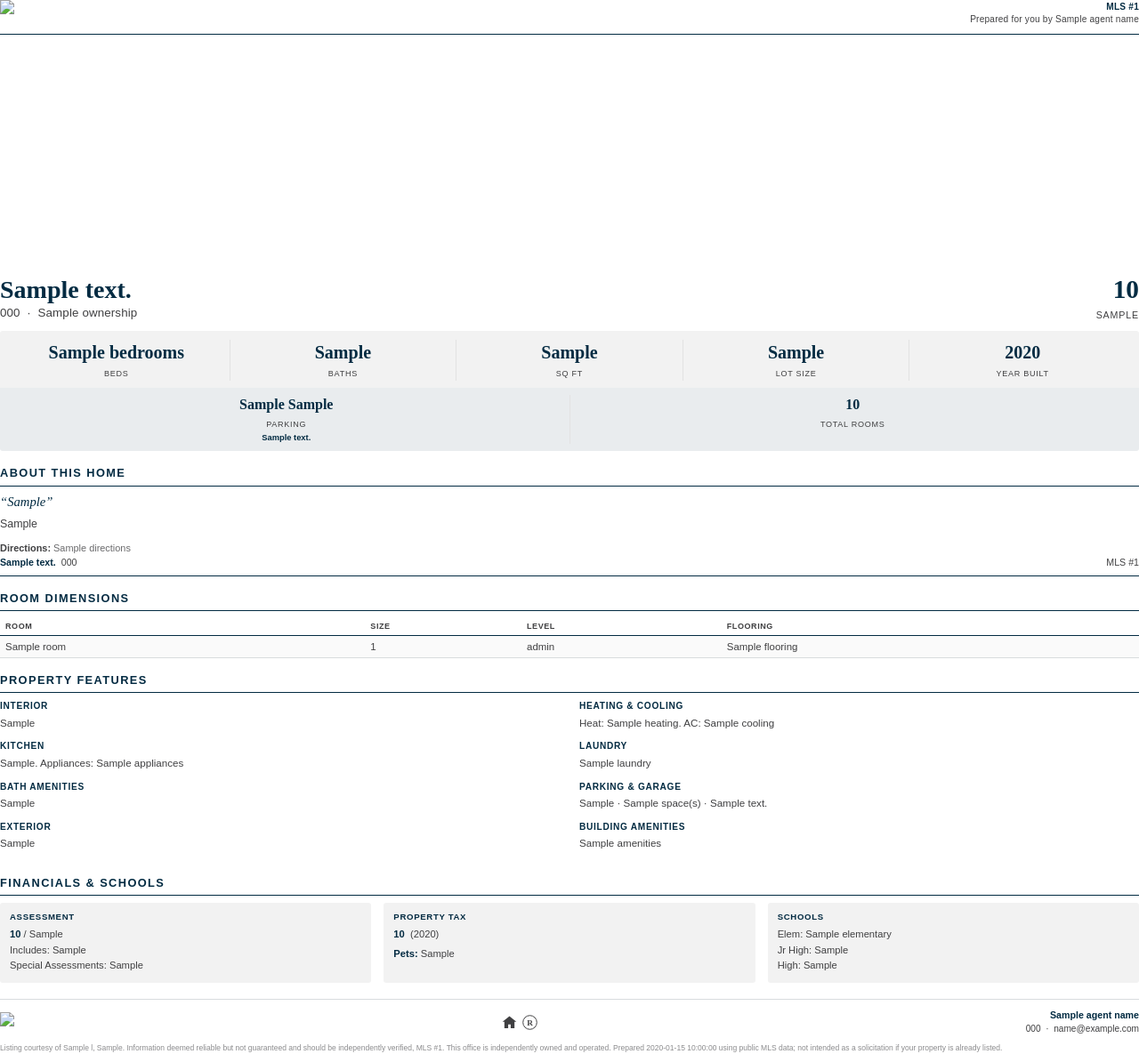
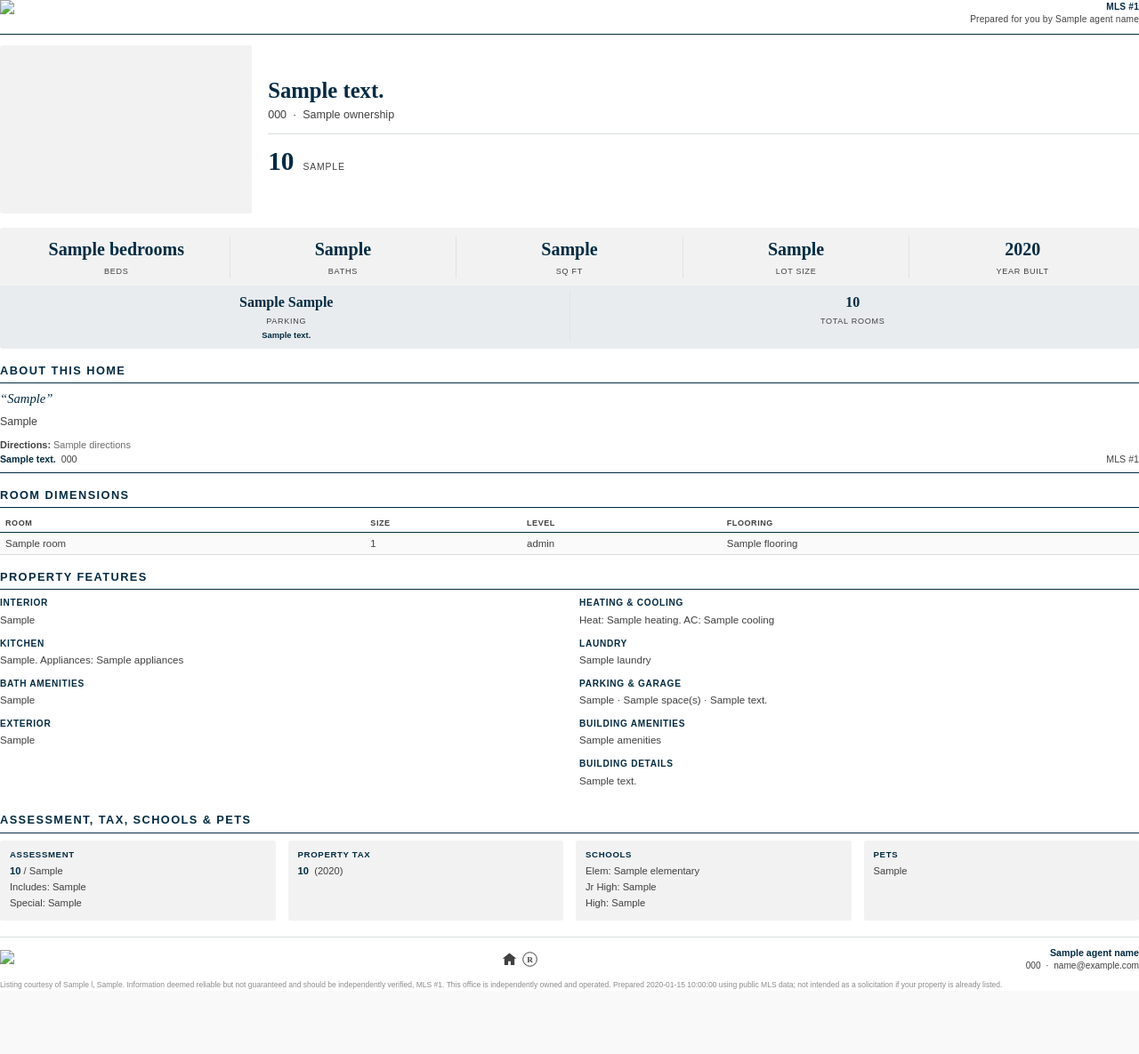
Before and after one commit to brianelmorehomes/jlg-listing-flyer, a Flask app: template templates/flyer.html in a window 1280 px wide. Shown: the whole page at 89% size. After the commit the page ends 1112 px from the top, so only its background shows below. Run offline with Flask 3, Linux system fonts and the light colour scheme; the template is opened without the code that fills it: most values are stand-ins (such as "Sample title", 1, 10 or a date in 2020).

Commit message:
Redesign hero header, split pets card, add building details

```diff
--- a/render.py
+++ b/render.py
@@ -78,6 +78,31 @@ def parking_note(listing):
     return ""
 
 
+def building_details_display(listing):
+    """Building-level facts (unit count, stories, which floor this unit is
+    on) matter most for condos/co-ops so buyers know the scale of the
+    building and where in it this particular unit sits."""
+    parts = []
+    if listing.total_units:
+        parts.append(f"{listing.total_units} Units")
+    if listing.total_stories:
+        parts.append(f"{listing.total_stories} Stories")
+    if listing.unit_floor_level:
+        parts.append(f"Unit on Floor {listing.unit_floor_level}")
+    return " · ".join(parts)
+
+
+def pets_display(listing):
+    """Pet policy plus, when the MLS sheet specifies one, the max pet
+    weight -- an easy detail to bury but one pet-owning buyers care about."""
+    base = (listing.pets_allowed or "").strip()
+    if not base:
+        return ""
+    if listing.max_pet_weight:
+        return f"{base} (max {listing.max_pet_weight} lbs)"
+    return base
+
+
 def render_flyer(
     listing,
     output_path,
@@ -115,6 +140,8 @@ def render_flyer(
         sqft_display=listing.approx_sf or "TBD",
         lot_size_display=lot_size_display(listing),
         parking_note=parking_note(listing),
+        building_details=building_details_display(listing),
+        pets_display=pets_display(listing),
         prepared_date=datetime.date.today().strftime("%B %-d, %Y"),
     )
 
--- a/templates/flyer.html
+++ b/templates/flyer.html
@@ -70,64 +70,76 @@ h1, h2, h3 { margin: 0; padding: 0; }
 }
 .masthead .meta .mls { font-weight: 600; color: var(--broker-blue); }
 
-/* ---------- Hero photo ---------- */
-.hero-wrap { position: relative; margin-bottom: 14px; }
+/* ---------- Hero: photo (right-sized to source resolution) + info ------- */
+.hero-row {
+  display: flex;
+  gap: 18px;
+  margin-bottom: 16px;
+}
+.hero-photo-box {
+  position: relative;
+  flex: 0 0 2.95in;
+  width: 2.95in;
+}
 .hero-photo {
-  width: 100%;
-  height: 2.5in;
+  width: 2.95in;
+  height: 1.97in;
   background-repeat: no-repeat;
   background-position: center center;
   background-size: cover;
   display: block;
   border-radius: 3px;
+  background-color: var(--slate);
 }
 .status-badge {
   position: absolute;
-  top: 12px;
-  left: 12px;
+  top: 10px;
+  left: 10px;
   background: var(--broker-blue);
   color: white;
   font-family: 'Work Sans', sans-serif;
   font-weight: 700;
-  font-size: 8.6pt;
-  letter-spacing: 0.09em;
-  padding: 5px 12px;
+  font-size: 7.8pt;
+  letter-spacing: 0.08em;
+  padding: 4px 10px;
   border-radius: 2px;
   text-transform: uppercase;
 }
-
-/* ---------- Address / price block ---------- */
-.address-block {
+.hero-info {
+  flex: 1;
+  min-width: 0;
   display: flex;
-  justify-content: space-between;
-  align-items: flex-end;
-  margin-bottom: 10px;
+  flex-direction: column;
+  justify-content: center;
 }
-.address-block .addr h1 {
-  font-size: 21pt;
+.hero-info h1 {
+  font-size: 18.5pt;
   font-weight: 700;
   color: var(--broker-blue);
-  line-height: 1.12;
+  line-height: 1.16;
+  font-family: 'Playfair Display', serif;
 }
-.address-block .addr .city {
-  font-size: 10pt;
+.hero-info .city {
+  font-size: 9.4pt;
   color: var(--granite);
-  margin-top: 2px;
-  letter-spacing: 0.01em;
+  margin-top: 4px;
 }
-.address-block .price {
-  text-align: right;
-  white-space: nowrap;
-  padding-left: 14px;
+.hero-info .price-row {
+  display: flex;
+  align-items: baseline;
+  gap: 10px;
+  border-top: 1pt solid var(--hairline);
+  margin-top: 12px;
+  padding-top: 10px;
 }
-.address-block .price .amt {
+.hero-info .amt {
   font-size: 22pt;
   font-weight: 700;
   color: var(--broker-blue);
   font-family: 'Playfair Display', serif;
 }
-.address-block .price .type {
-  font-size: 8pt;
+.hero-info .type {
+  font-size: 7.8pt;
   color: var(--granite);
   text-transform: uppercase;
   letter-spacing: 0.08em;
@@ -325,21 +337,20 @@ table.rooms tr:nth-child(even) td { background: #fafafa; }
   </div>
 </div>
 
-<div class="hero-wrap">
+<div class="hero-row">
+  <div class="hero-photo-box">
     {% if photo_path %}
     <div class="hero-photo" style="background-image: url('file://{{ photo_path }}');"></div>
     {% endif %}
     {% if l.status %}<div class="status-badge">{{ status_label }}</div>{% endif %}
   </div>
-
-<div class="address-block">
-  <div class="addr">
+  <div class="hero-info">
     <h1 class="serif">{{ l.street_address }}</h1>
     <div class="city">{{ l.city_state_zip }}{% if l.ownership %} &nbsp;&middot;&nbsp; {{ l.ownership }}{% endif %}</div>
-  </div>
-  <div class="price">
+    <div class="price-row">
       <div class="amt">{{ l.list_price }}</div>
       <div class="type">{{ friendly_type }}</div>
+    </div>
   </div>
 </div>
 
@@ -404,27 +415,31 @@ table.rooms tr:nth-child(even) td { background: #fafafa; }
       {% if l.laundry %}<div class="feature-group"><div class="g-title">Laundry</div><div class="g-body">{{ l.laundry }}</div></div>{% endif %}
       {% if l.parking_type %}<div class="feature-group"><div class="g-title">Parking &amp; Garage</div><div class="g-body">{{ l.parking_type }}{% if l.parking_spaces %} &middot; {{ l.parking_spaces }} space(s){% endif %}{% if l.garage_details %} &middot; {{ l.garage_details }}{% endif %}</div></div>{% endif %}
       {% if l.amenities %}<div class="feature-group"><div class="g-title">Building Amenities</div><div class="g-body">{{ l.amenities }}</div></div>{% endif %}
+      {% if building_details %}<div class="feature-group"><div class="g-title">Building Details</div><div class="g-body">{{ building_details }}</div></div>{% endif %}
     </div>
   </div>
 
-  <div class="section-title">Financials &amp; Schools</div>
+  <div class="section-title">Assessment, Tax, Schools &amp; Pets</div>
   <div class="card-row">
     <div class="card">
       <div class="c-title">Assessment</div>
       {% if l.assessment_amount %}<div class="c-line"><b>{{ l.assessment_amount }}</b> / {{ l.assessment_frequency or 'mo' }}</div>{% endif %}
       {% if l.assessment_includes %}<div class="c-line">Includes: {{ l.assessment_includes }}</div>{% endif %}
-      {% if l.special_assessments %}<div class="c-line">Special Assessments: {{ l.special_assessments }}</div>{% endif %}
+      {% if l.special_assessments %}<div class="c-line">Special: {{ l.special_assessments }}</div>{% endif %}
     </div>
     <div class="card">
       <div class="c-title">Property Tax</div>
       {% if l.tax_amount %}<div class="c-line"><b>{{ l.tax_amount }}</b>{% if l.tax_year %} &nbsp;({{ l.tax_year }}){% endif %}</div>{% endif %}
-      {% if l.pets_allowed %}<div class="c-line" style="margin-top:6px;"><b>Pets:</b> {{ l.pets_allowed }}</div>{% endif %}
     </div>
     <div class="card">
       <div class="c-title">Schools</div>
       {% if l.elementary %}<div class="c-line">Elem: {{ l.elementary }}</div>{% endif %}
       {% if l.junior_high %}<div class="c-line">Jr High: {{ l.junior_high }}</div>{% endif %}
       {% if l.high_school %}<div class="c-line">High: {{ l.high_school }}</div>{% endif %}
+    </div>
+    <div class="card">
+      <div class="c-title">Pets</div>
+      {% if pets_display %}<div class="c-line">{{ pets_display }}</div>{% else %}<div class="c-line">&mdash;</div>{% endif %}
     </div>
   </div>
 
```
Also changed, not shown: parser.py (+20 -0 lines). Lines whose indentation alone changed are shown as unchanged.
